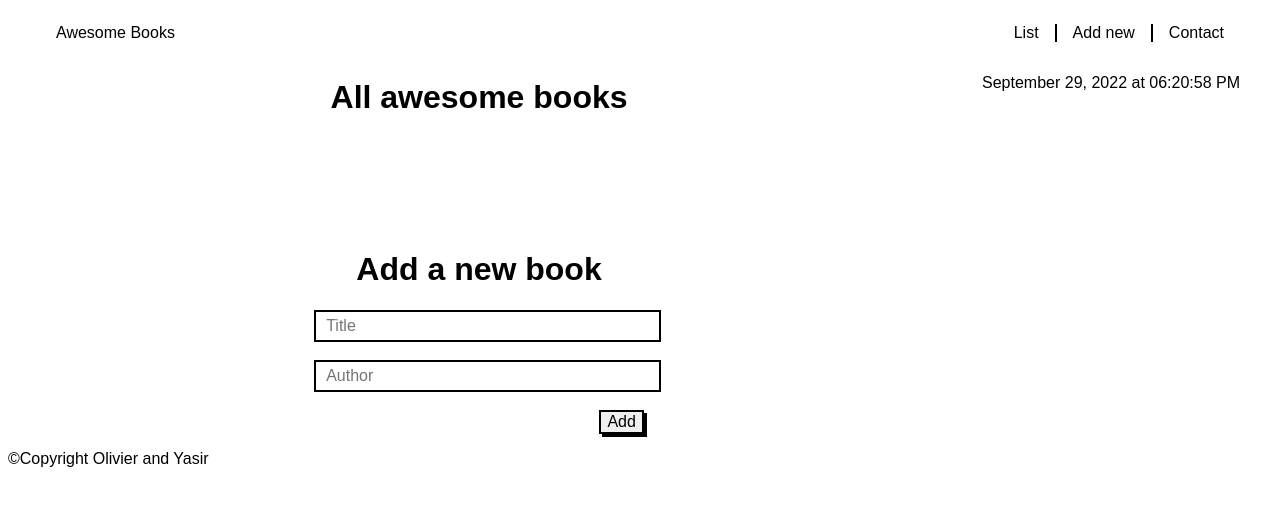
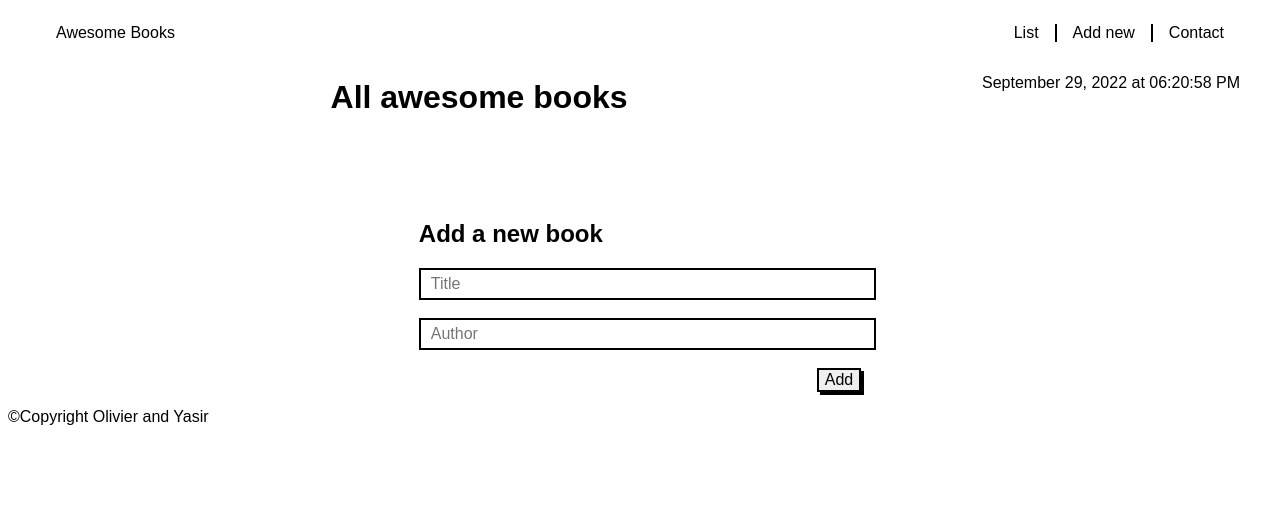
Before and after one commit to myaserkhan/Awesome-Books-App, a website: page index.html in a window 1280 px wide. Drawn offline with Linux system fonts and the light colour scheme; a web font is replaced by a local one.

Commit message:
Add div for each page

```diff
--- a/index.html
+++ b/index.html
@@ -25,11 +25,13 @@
       </nav>
       <p class="date-time"></p>
     </header>
-    <div class="container" id="books">
+    <div class="container container-list">
       <h1 id="h1">All awesome books</h1>
       <ul id="lists"></ul>
+    </div>
+    <div class="container" id="books">
       <form>
-        <h1>Add a new book</h1>
+        <h2>Add a new book</h2>
         <input
           type="text"
           name="title"
@@ -51,6 +53,9 @@
         <button id="btn">Add</button>
       </form>
     </div>
+    <div class="div-contact">
+
+    </div>
     <footer id="footer">
       <p id="copyright">&copy;Copyright Olivier and Yasir</p>
     </footer>
```
